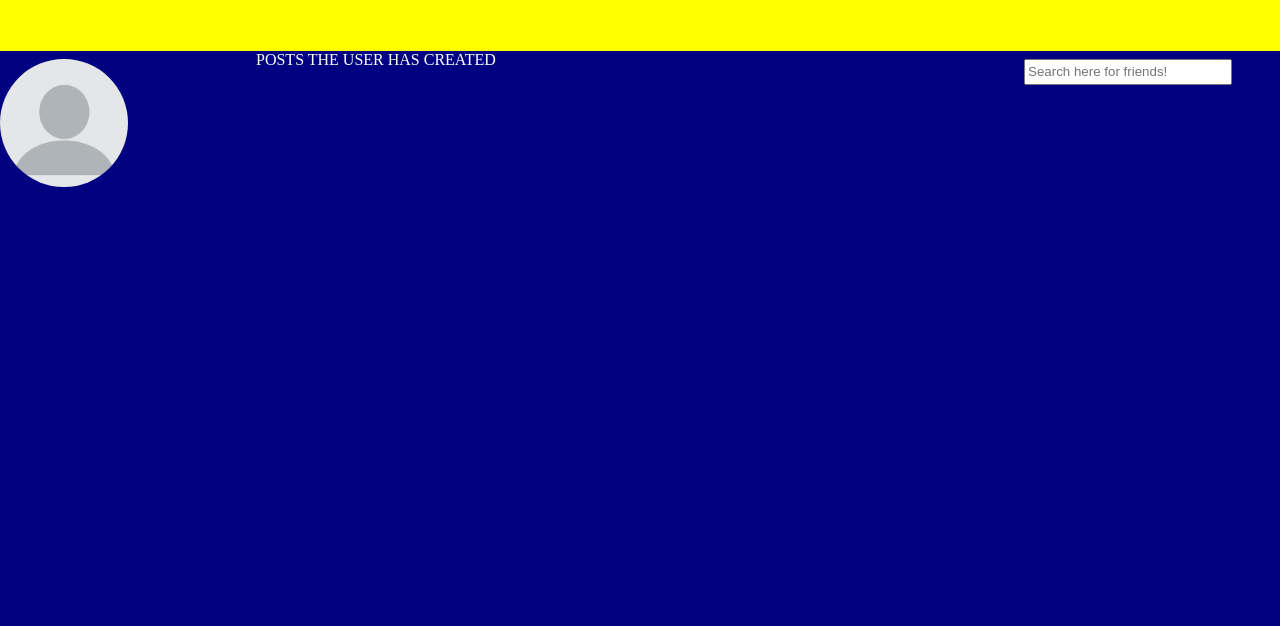
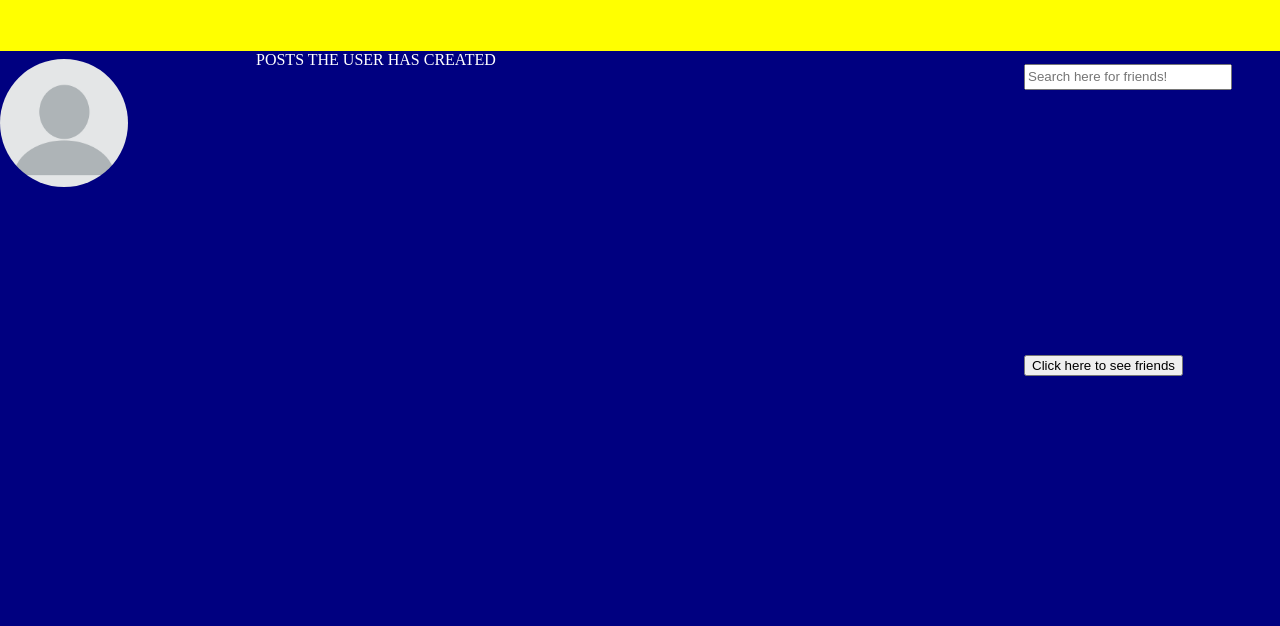
Before and after one commit to sillybilly436/InstaSham, a plain HTML site: page public_html/app/user.html in a window 1280 px wide. Shown: the part 45-671 px from the top of the page. Drawn offline with Linux system fonts and the light colour scheme.

Commit message:
can see list of friends on user page

```diff
--- a/public_html/app/client.js
+++ b/public_html/app/client.js
@@ -286,3 +286,18 @@ function addFriend(elementNum) {
         addButton.value = 'Added!';
     })
 }
+
+function seeFriends() {
+    fetch('/view/friends').then((res) => {
+        return res.text();
+    }).then((jsonStr) => {
+        let jsonObj = JSON.parse(jsonStr);
+        let friendsList = jsonObj.people;
+        let htmlStr = '<strong>Friends:</string><br>';
+        for(let i = 0; i < friendsList.length; i++) {
+            htmlStr = htmlStr + `<p><strong id='friend${i}'>` + friendsList[i] + `</strong></p>`
+        }
+        let display = document.getElementById('userListDisplay');
+        display.innerHTML = htmlStr;
+    })
+}
--- a/public_html/app/style.css
+++ b/public_html/app/style.css
@@ -102,9 +102,22 @@ html, body {
     margin-left: auto;
 }
 
-#userSearchFriend {
+#userFriendSpot {
     grid-row: 1;
     grid-column: 3;
+    display: grid;
+    grid-template-columns: 33vw;
+    grid-template-rows: 38vh 38vh;
+}
+
+#userSearchContain {
+    grid-row: 1 / 2;
+    grid-column: 1;
+}
+
+#userListDisplay {
+    grid-row: 2;
+    grid-column: 1;
 }
 
 a {
--- a/public_html/app/user.html
+++ b/public_html/app/user.html
@@ -26,9 +26,15 @@
                 </div>
                 <div id="userPostsSpot">POSTS THE USER HAS CREATED</div>
                 <div id="userFriendSpot">
-                    <input id="userSearchFriend" placeholder="Search here for friends!"
-                    oninput="searchPeople()">
-                    <div id="userSearchResults"></div>
+                    <div id="userSearchContain">
+                        <input id="userSearchFriend" placeholder="Search here for friends!"
+                        oninput="searchPeople()">
+                        <div id="userSearchResults"></div>
+                    </div>
+                    <div id="userListDisplay">
+                        <input type="button" id="userFriendButton" name="userFriendButton"
+                        value="Click here to see friends" onclick="seeFriends()">
+                    </div>
                 </div>
             </div>
             <div class="navBar">
```
Also changed, not shown: server.js (+9 -0 lines).
